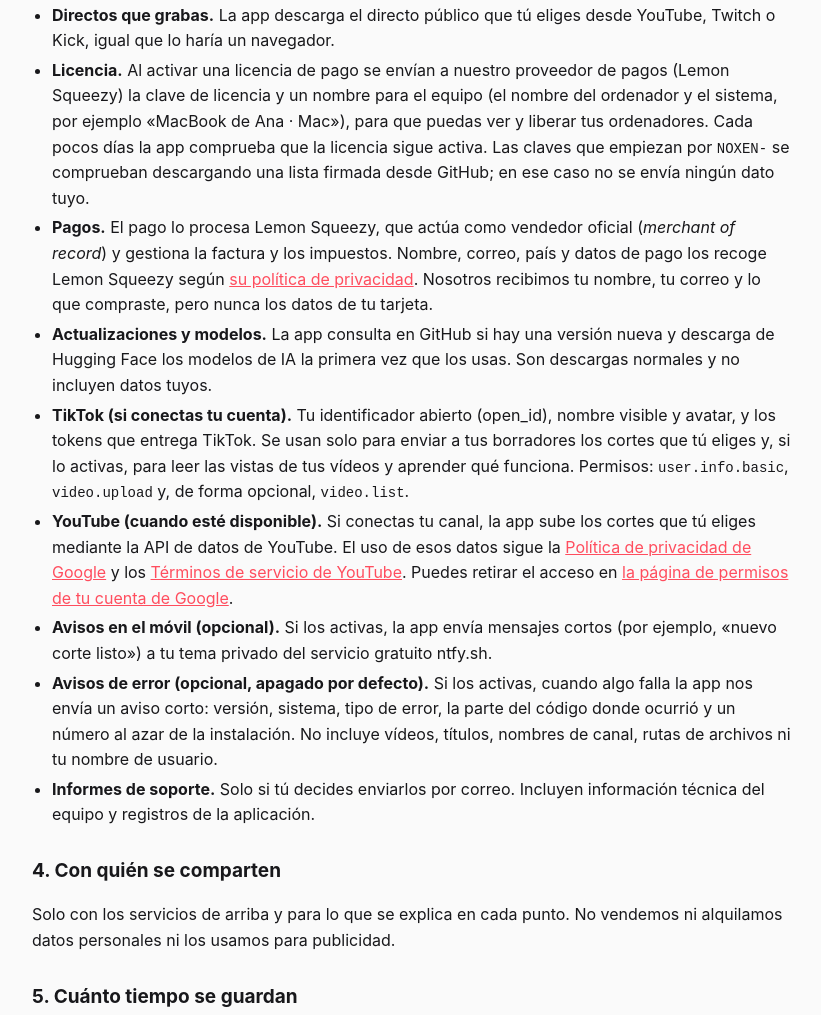
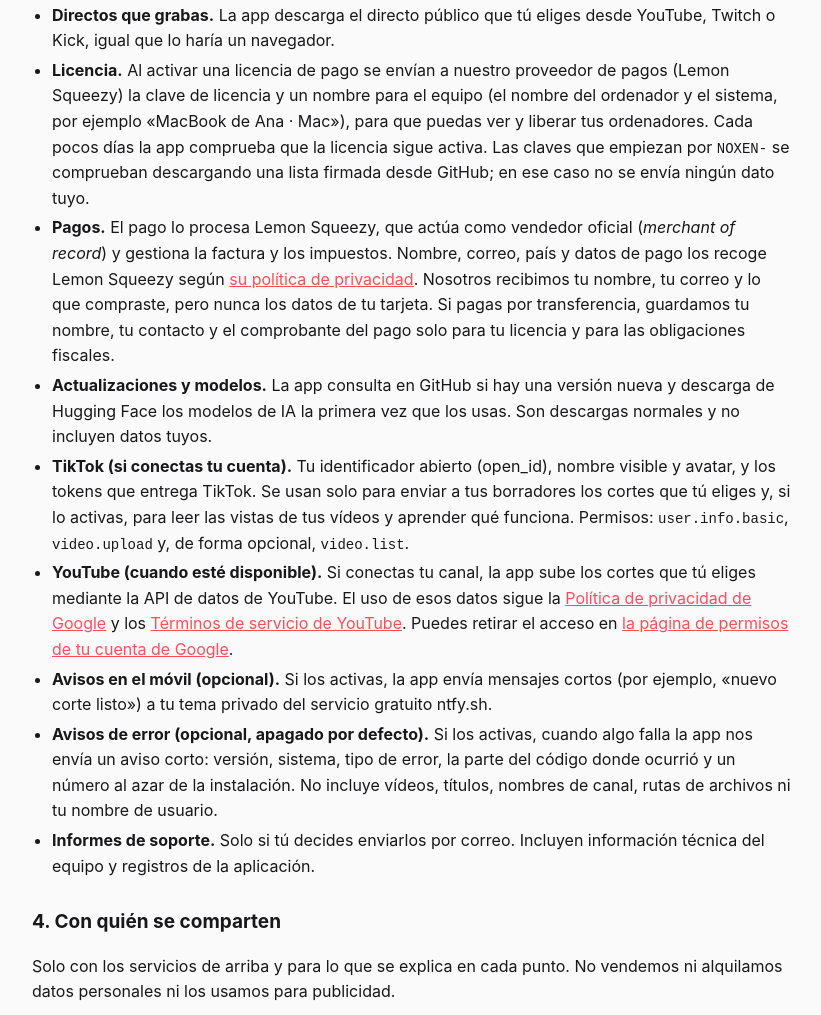
Before and after one commit to yeudygarciadelacruz-eng/NoxenClips, a plain HTML site: page docs/privacidad.html in a window 1280 px wide. Shown: the part 796-1811 px from the top of the page, without its empty margins (228-1049 px from the left). Drawn offline with Linux system fonts and the light colour scheme.

Commit message:
Web: privacidad.html con pago por transferencia

```diff
--- a/docs/privacidad.html
+++ b/docs/privacidad.html
@@ -26,7 +26,7 @@ code{font-size:14px}
 <ul>
 <li><b>Directos que grabas.</b> La app descarga el directo público que tú eliges desde YouTube, Twitch o Kick, igual que lo haría un navegador.</li>
 <li><b>Licencia.</b> Al activar una licencia de pago se envían a nuestro proveedor de pagos (Lemon Squeezy) la clave de licencia y un nombre para el equipo (el nombre del ordenador y el sistema, por ejemplo «MacBook de Ana · Mac»), para que puedas ver y liberar tus ordenadores. Cada pocos días la app comprueba que la licencia sigue activa. Las claves que empiezan por <code>NOXEN-</code> se comprueban descargando una lista firmada desde GitHub; en ese caso no se envía ningún dato tuyo.</li>
-<li><b>Pagos.</b> El pago lo procesa Lemon Squeezy, que actúa como vendedor oficial (<i>merchant of record</i>) y gestiona la factura y los impuestos. Nombre, correo, país y datos de pago los recoge Lemon Squeezy según <a href="https://www.lemonsqueezy.com/privacy">su política de privacidad</a>. Nosotros recibimos tu nombre, tu correo y lo que compraste, pero nunca los datos de tu tarjeta.</li>
+<li><b>Pagos.</b> El pago lo procesa Lemon Squeezy, que actúa como vendedor oficial (<i>merchant of record</i>) y gestiona la factura y los impuestos. Nombre, correo, país y datos de pago los recoge Lemon Squeezy según <a href="https://www.lemonsqueezy.com/privacy">su política de privacidad</a>. Nosotros recibimos tu nombre, tu correo y lo que compraste, pero nunca los datos de tu tarjeta. Si pagas por transferencia, guardamos tu nombre, tu contacto y el comprobante del pago solo para tu licencia y para las obligaciones fiscales.</li>
 <li><b>Actualizaciones y modelos.</b> La app consulta en GitHub si hay una versión nueva y descarga de Hugging Face los modelos de IA la primera vez que los usas. Son descargas normales y no incluyen datos tuyos.</li>
 <li><b>TikTok (si conectas tu cuenta).</b> Tu identificador abierto (open_id), nombre visible y avatar, y los tokens que entrega TikTok. Se usan solo para enviar a tus borradores los cortes que tú eliges y, si lo activas, para leer las vistas de tus vídeos y aprender qué funciona. Permisos: <code>user.info.basic</code>, <code>video.upload</code> y, de forma opcional, <code>video.list</code>.</li>
 <li><b>YouTube (cuando esté disponible).</b> Si conectas tu canal, la app sube los cortes que tú eliges mediante la API de datos de YouTube. El uso de esos datos sigue la <a href="https://policies.google.com/privacy">Política de privacidad de Google</a> y los <a href="https://www.youtube.com/t/terms">Términos de servicio de YouTube</a>. Puedes retirar el acceso en <a href="https://myaccount.google.com/permissions">la página de permisos de tu cuenta de Google</a>.</li>
```
